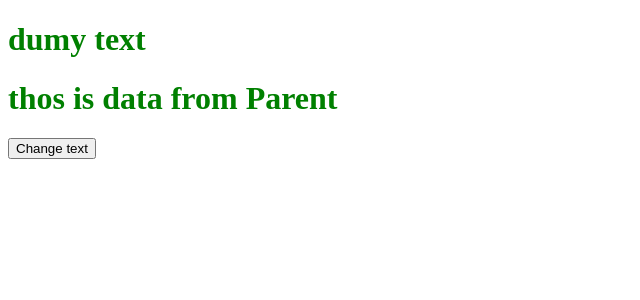
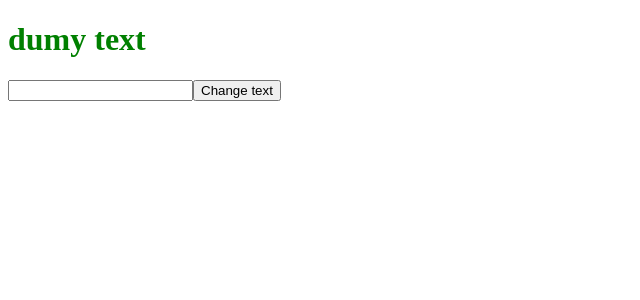
Before and after one commit to bogdandin/react-turoial-romana, a React (Create React App) app: page / in a window 1280 px wide. Shown: the top 300 px of the page, without its empty margins (0-640 px from the left). Built offline with nearby package versions, Linux system fonts and the light colour scheme.

Commit message:
React.js - 06 - get input data model - tutorial limba romana https://www.youtube.com/watch?v=nBNLBkvjHZY

```diff
--- a/src/App.jsx
+++ b/src/App.jsx
@@ -10,12 +10,12 @@ class App extends Component {
         }
     }
 
-        changeTxt () {
+        changeTxt (e) {
+            console.log(e.target.value)
              this.setState ({
-                 txt: 'this is new text '
+                 txt: e.target.value
              })
-
-            }
+        }
 
 
 
@@ -27,7 +27,9 @@ class App extends Component {
             <div className="App" id="App">
 
                 <h1>{this.state.txt}</h1>
-                <h1>{this.props.message}</h1>
+
+                <input type="text" onChange={(e)  => this.changeTxt(e)}/>
+
                <button onClick={() => this.changeTxt()}>
                    Change text
 
```
